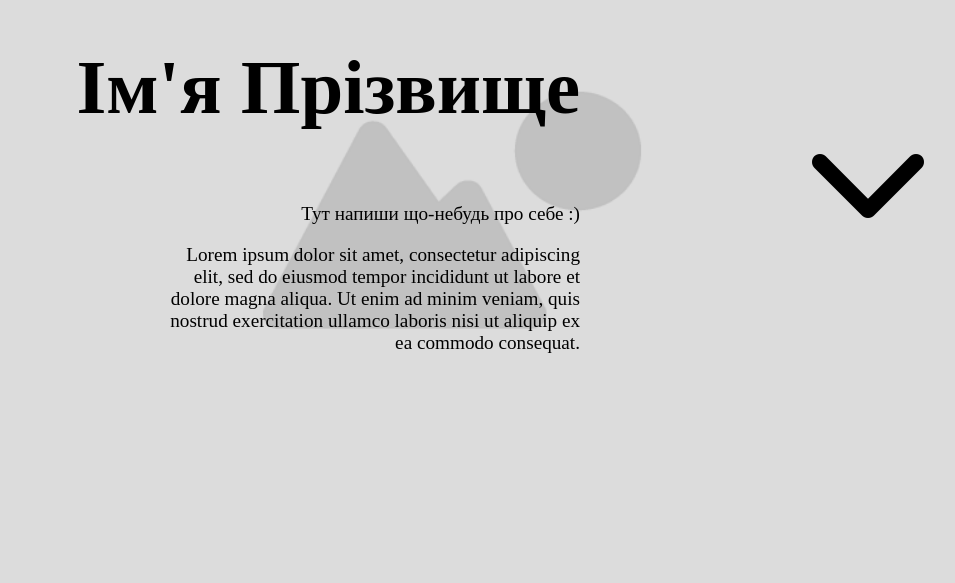
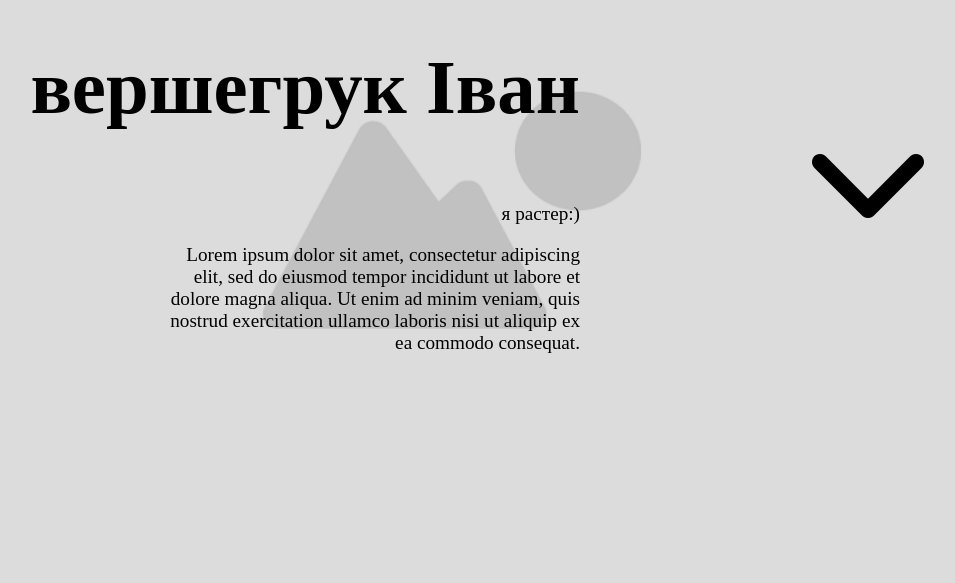
Before and after one commit to VanyaVa/test-2, a plain HTML site: page index.html in a window 1280 px wide. Shown: the part 217-800 px from the top of the page, without its empty margins (188-1143 px from the left). Drawn offline with Linux system fonts and the light colour scheme.

Commit message:
added info

```diff
--- a/index.html
+++ b/index.html
@@ -9,9 +9,9 @@
 <body>
     <header>
         <div class="header_left">
-            <h1>Ім'я Прізвище</h1>
+            <h1>вершегрук Іван</h1>
             <div class="bio">
-                <p>Тут напиши що-небудь про себе :)</p>
+                <p>я растер:)</p>
                 <p>Lorem ipsum dolor sit amet, consectetur adipiscing elit, sed do eiusmod tempor incididunt ut labore et dolore magna aliqua. Ut enim ad minim veniam, quis nostrud exercitation ullamco laboris nisi ut aliquip ex ea commodo consequat.</p>
             </div>
         </div>
```
